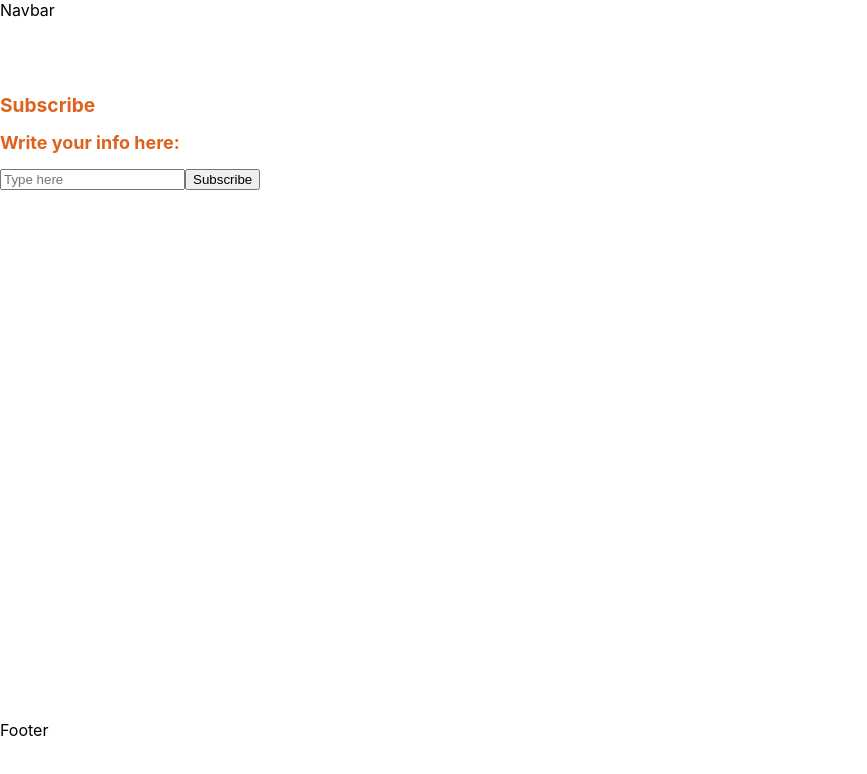
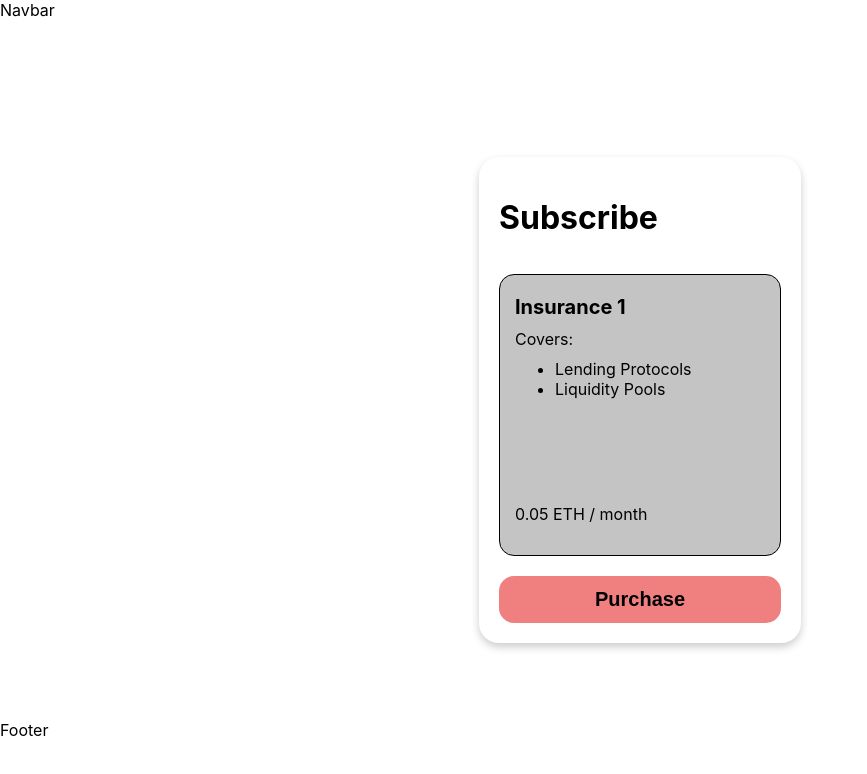
Before and after one commit to LeonardoRyuta/Hack-Insurance, a React (Create React App) app in the folder web/: page /subscribe in a window 1280 px wide. Shown: the top 774 px of the page, without its empty margins (0-867 px from the left). Built offline with nearby package versions, Linux system fonts and the light colour scheme.

Commit message:
except the colors, finished product of subscribe page

```diff
--- a/web/src/pages/claim.js
+++ b/web/src/pages/claim.js
@@ -1,14 +1,22 @@
 import React, { Component } from "react";
+import "./styles/claim.css"
 
 export default class Claim extends Component{
   constructor() {
     super();
+    this.state = {
+      input : null
+    }
   }
 
   render() {
     return(
       <div>
-        Claim
+        <h1 className="claimText"> Claim </h1>
+        <h2 className="writeYourInfoHereText"> Write your info here: </h2>
+        <input placeholder="Type here" onChange={(e) => {this.setState({input : e.target.value})}}/>
+        <button onClick={()=>{console.log("Hiiiiii")}}> Subscribe </button>
+        <p>{this.state.input}</p>
       </div>
     );
   };
--- /dev/null
+++ b/web/src/pages/styles/claim.css
@@ -0,0 +1,21 @@
+.claimText {
+    background-color: rgb(255, 255, 255);
+    text-align: left;
+    color: #dd631d;
+    display: block;
+    font-size: larger;
+    font-style: normal;
+    height: fit-content;
+
+}
+
+.writeYourInfoHereText {
+    background-color: rgb(255, 255, 255);
+    text-align: left;
+    color: #dd631d;
+    display: block;
+    font-size: large;
+    font-style: normal;
+    height: fit-content;
+
+}
--- a/web/src/pages/styles/subscribe.css
+++ b/web/src/pages/styles/subscribe.css
@@ -1,21 +1,125 @@
 .subscribeText {
-    background-color: rgb(255, 255, 255);
-    text-align: left;
-    color: #dd631d;
-    display: block;
-    font-size: larger;
-    font-style: normal;
-    height: fit-content;
+    background: fixed;
+    text-align: center;
+    color: #F08080;
+    display: flex;
+    flex-direction: column;
+    font-size: 25px;
 
 }
 
 .writeYourInfoHereText {
-    background-color: rgb(255, 255, 255);
-    text-align: left;
-    color: #dd631d;
-    display: block;
+    background: fixed;
+    text-align: center;
+    color: #F08080;
     font-size: large;
     font-style: normal;
-    height: fit-content;
+    margin-top: -3rem;
 
 }
+
+.center{
+    display: flex;
+    justify-items: center;
+    align-items: center;
+    margin: auto;
+    flex-direction: column;
+}
+
+.centerButton {
+    display: block;
+    justify-content: center;
+    align-items: center;
+    margin: auto;
+    margin-top: 2%;
+    transition: 0.5s;
+    border: 0px;
+    border-radius: 15px;
+    width: 100%;
+    padding: 12px;
+    font-size: 20px;
+    font-weight: bold;
+    background-color: #F08080;
+}
+
+.insuranceContainer {
+    flex: 1;
+}
+
+.insuranceCard {
+    border: solid 1px black;
+    border-radius: 15px;
+    background-color: #c4c4c4;
+    padding: 15px;
+    min-width: 250px;
+    min-height: 250px;
+    align-items: start;
+    flex: 1;
+    justify-content: start;
+    display: flex;
+    flex-direction: column;
+}
+
+.margin-0 {
+    margin: 0;
+    padding-block: 5px;
+}
+
+
+.centerButton:hover{
+    background-color: #9c4e4e;
+}
+
+
+.back {
+    /* background-image: url(https://starwalk.space/gallery/images/what-is-space/1920x1080.jpg); */
+    margin: 0;
+    color: rgb(51, 138, 214);
+    font-family: 'Arial', sans-serif;
+
+
+}
+
+.card {
+    /* Add shadows to create the "card" effect */
+    box-shadow: 0 4px 8px 0 rgba(0,0,0,0.2);
+    transition: 0.3s;
+    display: flex;
+    justify-content: space-between;
+    align-items: start;
+    margin: auto;
+    border-radius: 20px;
+    text-align: left;
+    gap: 15px;
+    flex-direction: column;
+    /* padding: 1px 10px; */
+
+    padding: 20px;
+    height: 80%;
+  }
+
+.insuranceText {
+    font-size: 20px;
+    font-weight: bold;
+}
+
+.bulletPointText {
+    background: fixed;
+    color: #F08080;
+    font-size: 0.8rem;
+    font-style: normal;
+    width: 100%;
+    text-align: left;
+    padding-left: 1rem;
+}
+
+  /* On mouse-over, add a deeper shadow */
+  .card:hover {
+    box-shadow: 0 8px 16px 0 rgba(0,0,0,0.2);
+  }
+
+  /* Add some padding inside the card container */
+  .container {
+    padding: 1px 10px;
+
+  }
--- a/web/src/pages/subscribe.js
+++ b/web/src/pages/subscribe.js
@@ -11,12 +11,23 @@ export default class Subscribe extends Component{
 
   render() {
     return(
-      <div>
-        <h1 className="subscribeText"> Subscribe </h1>
-        <h2 className="writeYourInfoHereText"> Write your info here: </h2>
-        <input placeholder="Type here" onChange={(e) => {this.setState({input : e.target.value})}}/>
-        <button onClick={()=>{console.log("Hiiiiii")}}> Subscribe </button>
-        <p>{this.state.input}</p>
+      <div className="center">
+        <div className="card">
+          <h1 className=""> Subscribe </h1>
+          <div className="insuranceContainer">
+            <div className="insuranceCard">
+              <p className="insuranceText margin-0"> Insurance 1 </p>
+              <p className="margin-0"> Covers: </p>
+              <ul className="margin-0">
+                <li>Lending Protocols</li>
+                <li>Liquidity Pools</li>
+              </ul>
+              <div style={{flex: 1}}></div>
+              <p>0.05 ETH / month</p>
+            </div>
+          </div>
+          <button className="centerButton" onClick={()=>{console.log("Hiiiiii")}}> Purchase </button>
+        </div>
       </div>
     );
   };
```
